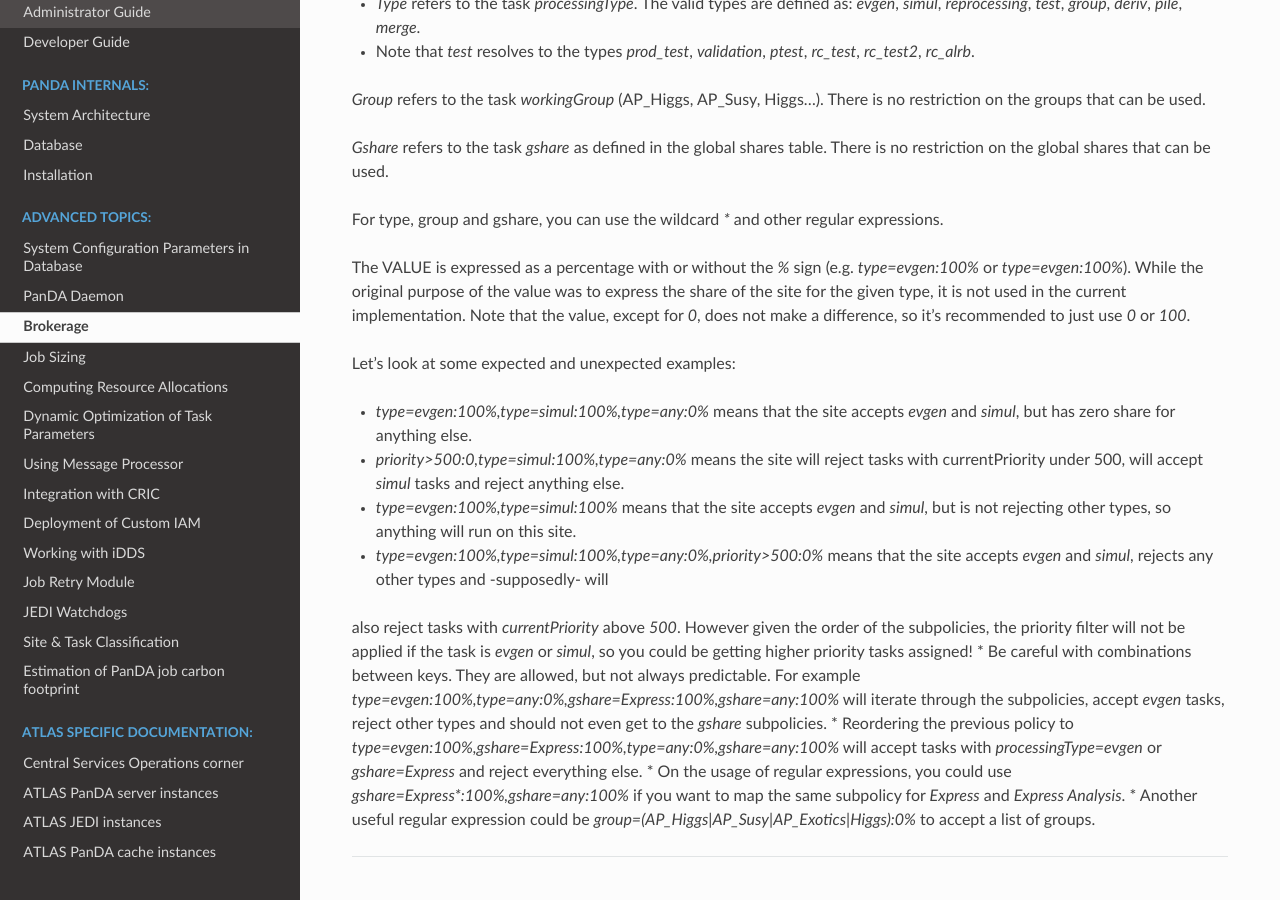
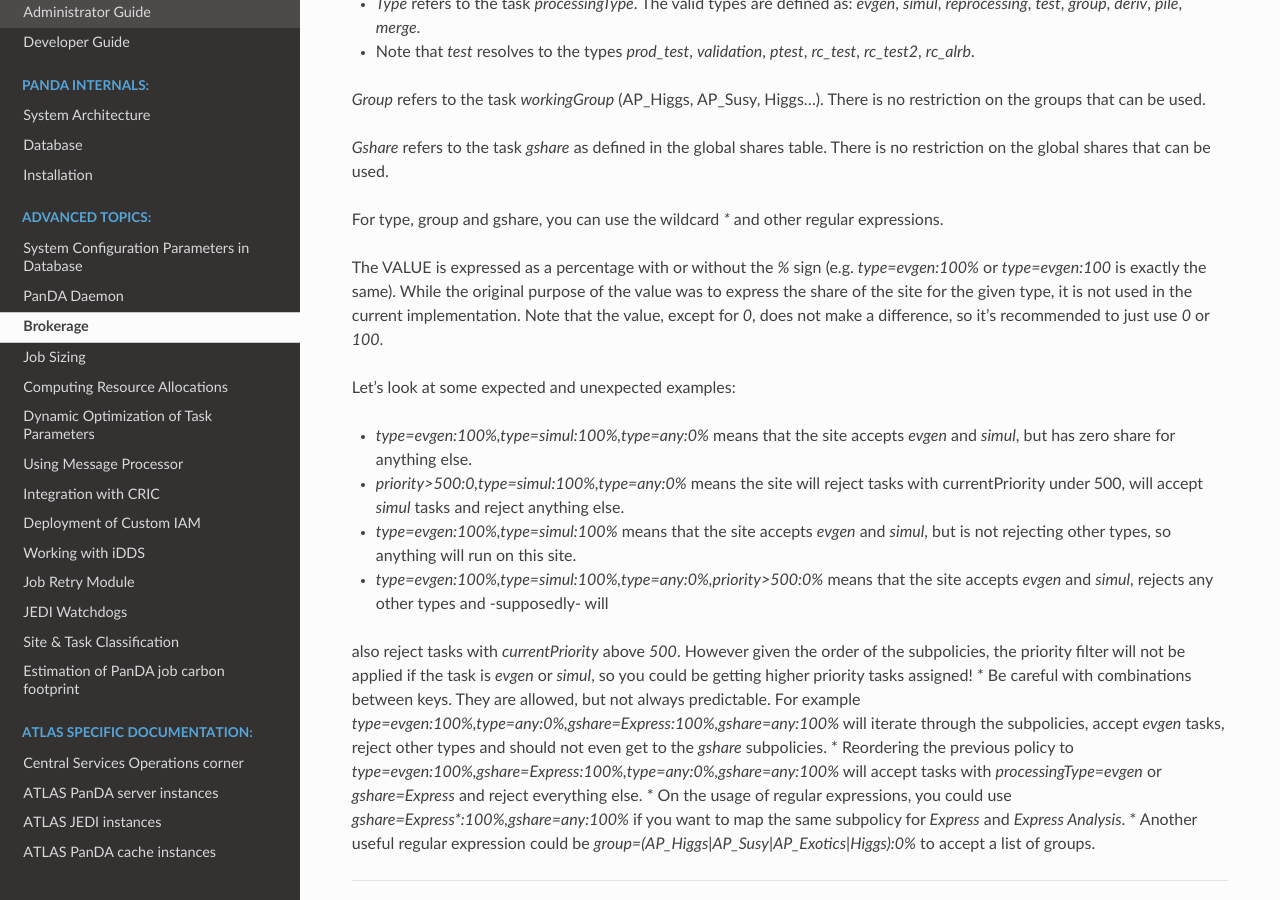
Before and after one commit to PanDAWMS/panda-docs, a Sphinx documentation site: the page built from docs/source/advanced/brokerage.rst, in a window 1280 px wide and 900 px high, scrolled down 9259 px. Built offline with Sphinx 7.4.7 and the Read the Docs theme 2.0.0, drawn with Linux system fonts in a browser that asks for light colours; pages that are not in the unit, such as notebooks, are missing from menus.

Commit message:
Zero Share correction

```diff
--- a/docs/source/advanced/brokerage.rst
+++ b/docs/source/advanced/brokerage.rst
@@ -490,7 +490,7 @@ are generated with a different priority than the task. The priority check can be
 
 For type, group and gshare, you can use the wildcard `*` and other regular expressions.
 
-The VALUE is expressed as a percentage with or without the `%` sign (e.g. `type=evgen:100%` or `type=evgen:100%`). While the original purpose of the value
+The VALUE is expressed as a percentage with or without the `%` sign (e.g. `type=evgen:100%` or `type=evgen:100` is exactly the same). While the original purpose of the value
 was to express the share of the site for the given type, it is not used in the current implementation. Note that the value, except for `0`, does
 not make a difference, so it's recommended to just use `0` or `100`.
 
```
